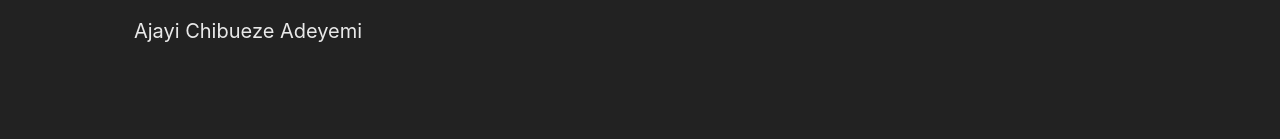
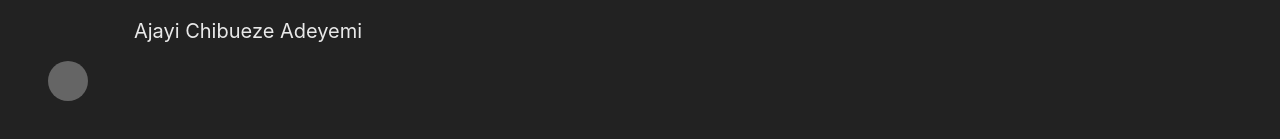
Before and after one commit to Chibueze-Adeyemi-Ajayi/REACT_portfolio, a React (Create React App) app: page / in a window 1280 px wide. Shown: the part 379-518 px from the top of the page. Built offline with nearby package versions, Linux system fonts and the light colour scheme.

Commit message:
My portfolio

```diff
--- a/src/components/overview.js
+++ b/src/components/overview.js
@@ -8,6 +8,11 @@ const Overview = () => {
                 <img className="w-56 h-56 mx-auto rounded-full" src={jilo_dev}></img>
                 <font className="text-2xl mx-auto text-white/90 font-bold">Jilo Developer</font>
                 <font className="mx-auto text-white/90 text-xl">Ajayi Chibueze Adeyemi</font>
+                <div className="w-full h-fit mx-auto grid grid-cols-4 gap-3">
+                    <div className="w-10 h-10 flex rounded-full bg-white/30">
+
+                    </div>
+                </div>
             </section>
             {/* right tab */}
         </section>
```
